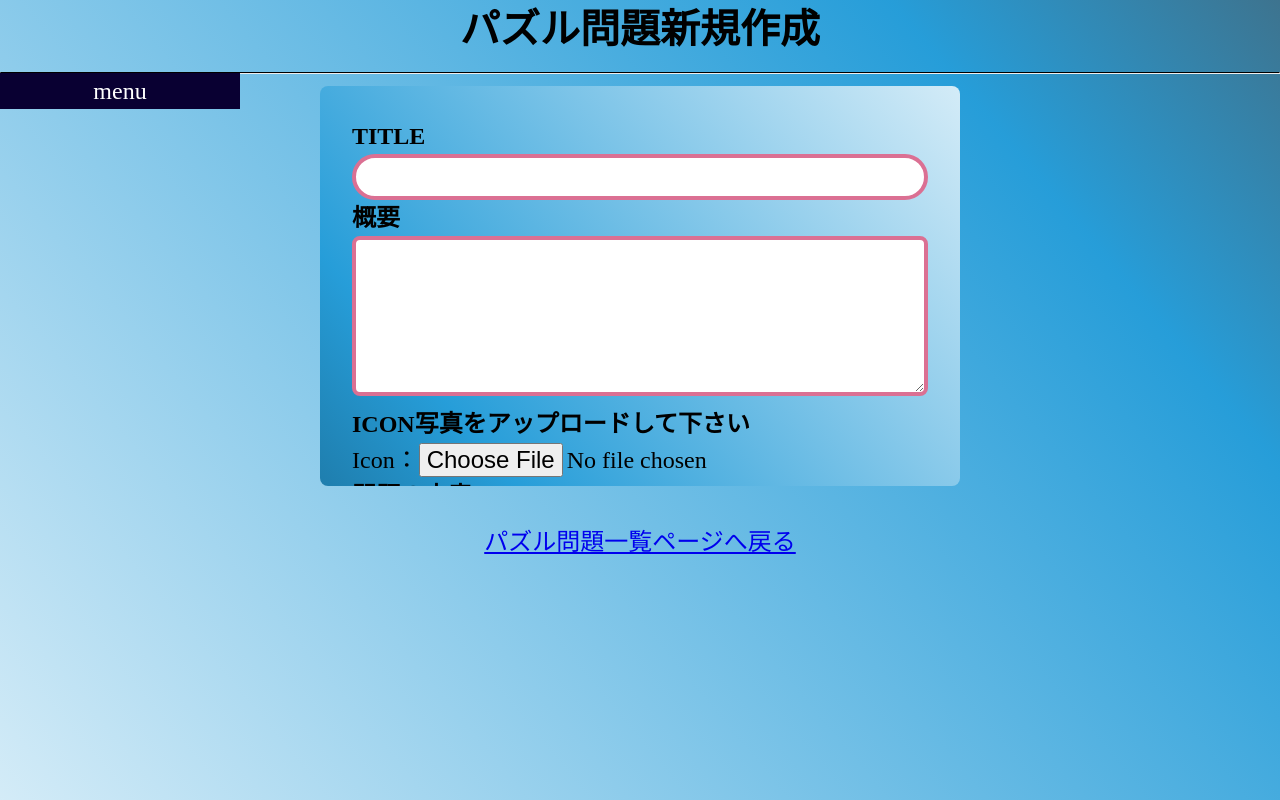
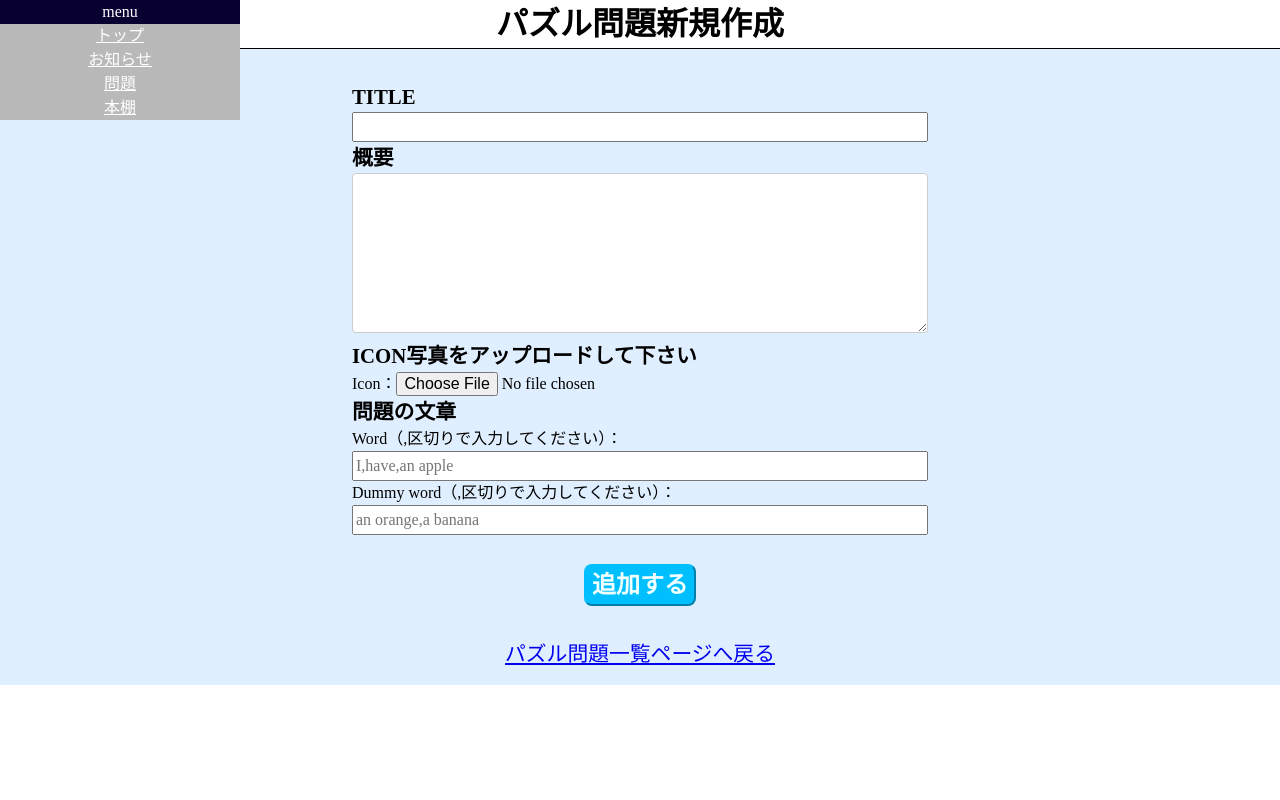
Before and after one commit to ishida-0622/u22-2023, a Next.js app in the folder frontend/: page /admin/register-puzzle in a window 1280 px wide. Built offline with nearby package versions, Linux system fonts and the light colour scheme.

Commit message:
style: デザインの変更

```diff
--- a/frontend/src/components/pages/RegisterPuzzle/index.module.scss
+++ b/frontend/src/components/pages/RegisterPuzzle/index.module.scss
@@ -1,26 +1,19 @@
 .container {
-    font-size: 1.5rem;
-    background: linear-gradient(50deg, hsl(200, 70%, 90%), hsl(200, 70%, 80%), hsl(200, 70%, 70%), hsl(200, 70%, 60%), hsl(200, 70%, 50%), hsl(200, 40%, 40%));
-    min-height: 100vh;
-    h2 {
-        font-size: 2.5rem;
+    background-color: #E0EFFF;
+    h1 {
+        background-color: white;
         display: flex;
         flex-direction: column;
         align-items: center;
         justify-content: center;
+        border-bottom: 1px solid black;
     }
-    hr {
-        border-top: 1px solid black;
+    b {
+        font-size: 1.3rem;
     }
     input[type="text"] {
         width: 100%;
         text-align: left;
-        border-top-left-radius: 15rem;
-        border-top-right-radius: 15rem;
-        border-bottom-left-radius: 15rem;
-        border-bottom-right-radius: 15rem;
-        border-radius: 40rem;
-        border: 0.25rem solid palevioletred;
     }
     input[type="file"] {
         display: flex;
@@ -29,31 +22,21 @@
         width: 100%;
         height: 10rem;
         text-align: left;
-        border-top-left-radius: 15rem;
-        border-top-right-radius: 15rem;
-        border-bottom-left-radius: 15rem;
-        border-bottom-right-radius: 15rem;
-        border-radius: 0.5rem;
-        border: 0.25rem solid palevioletred;
     }
 }
 
 .adminmenubar {
     float: left;
-    margin-top: 0.8rem;
-    position: absolute;
+    position: fixed;
+    top: 0;
+    left: 0;
 }
 
 .form {
     max-width: max(50%, 480px);
-    max-height: max(25rem, 370px);
     margin: 0 auto 0%;
     padding: 2rem;
-    border-radius: 0.5rem;
     justify-content: space-between;
-    overflow-y: auto;
-    // background-color: #26a8c5;
-    background: linear-gradient(50deg, hsl(200, 70%, 40%), hsl(200, 70%, 50%), hsl(200, 70%, 60%), hsl(200, 70%, 70%), hsl(200, 70%, 80%), hsl(200, 70%, 90%));
 }
 
 .overview {
@@ -89,10 +72,12 @@
 }
 
 .link {
+    font-size: 1.3rem;
     display: flex;
+    flex-direction: column;
+    align-items: center;
     justify-content: center;
-    align-items: center;
-    padding-top: 3%;
+    padding-bottom: 1rem;
 }
 
 .submit_button_field {
@@ -102,19 +87,19 @@
     margin-top: 5%;
 }
 .submit_button {
+    box-shadow: none;
+    font-size: 1.5rem;
     display: inline-block;
-    padding: 0;
     color: azure;
-    font-size: 2rem;
     font-weight: bold;
-    background-color: #df0013;
-    border-bottom: 50% solid #9f000c;
-    border-radius: 100vh;
-    border-color: #9f000c;
+    background-color: #00BFFF;
+    border-bottom: 50% solid #00BFFF;
+    border-radius: 0.5rem;
+    border-color: #00BFFF;
     top: calc(50% - 0.5rem);
+    transition: background-color 0.3s ease;
 }
 .submit_button:hover {
-    margin-top: 0.2rem;
-    border-bottom: 0.1rem solid #9f000c;
+    background-color: #0083af;
     cursor: pointer;
 }
--- a/frontend/src/components/pages/RegisterPuzzle/index.tsx
+++ b/frontend/src/components/pages/RegisterPuzzle/index.tsx
@@ -232,11 +232,10 @@ export const RegisterPuzzle = () => {
 
   return (
     <main className={`${styles.container}`}>
-      <h2>パズル問題新規作成</h2>
+      <h1>パズル問題新規作成</h1>
       <div className={`${styles.adminmenubar}`}>
         <AdminMenubar />
       </div>
-      <hr />
       <form onSubmit={onSubmitHandler} className={`${styles.form}`}>
         <div>
           <label>
```
